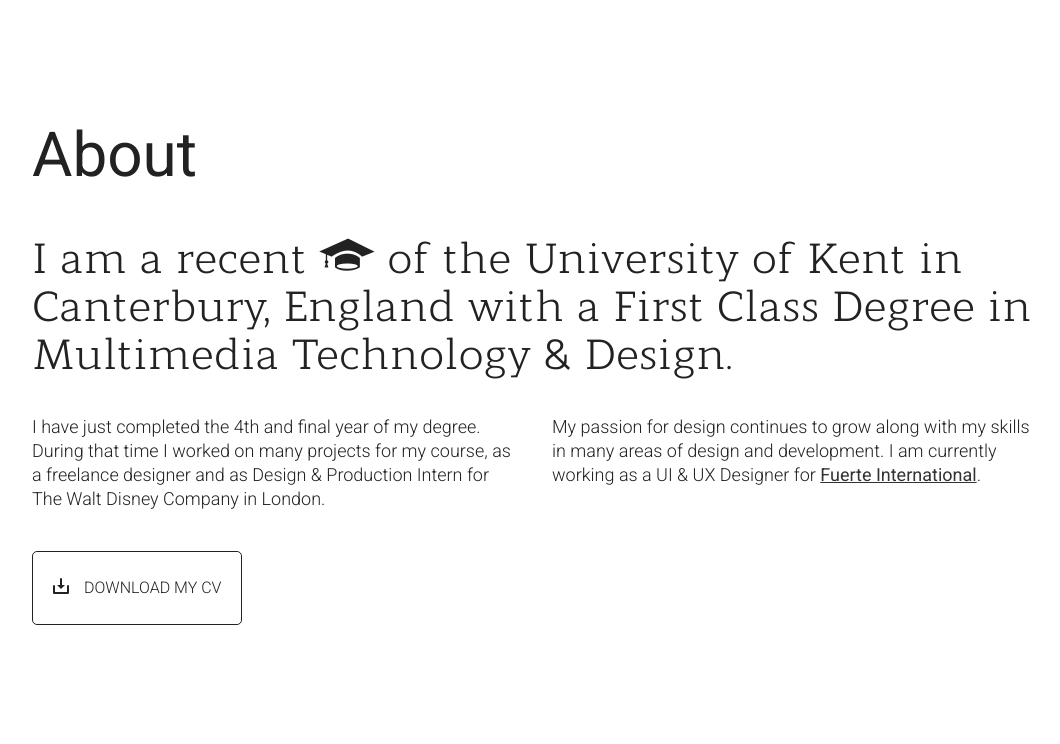
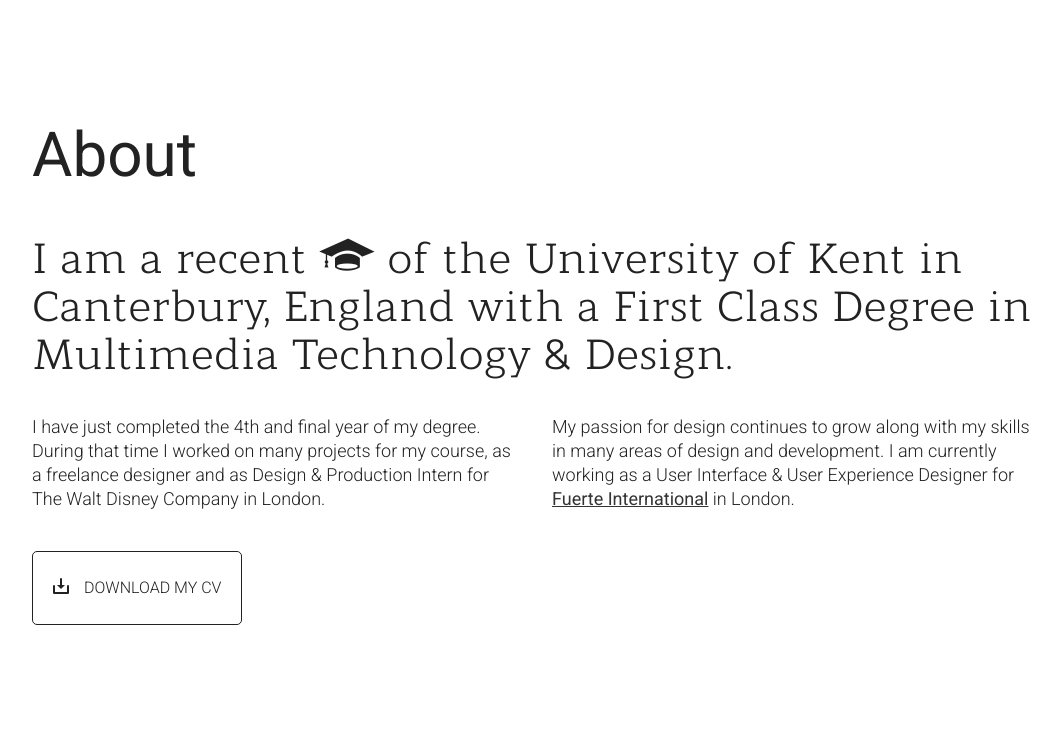
Before and after one commit to JacobH1992/jacob-hammond-portfolio, a PHP site: page / in a window 1280 px wide. Shown: the part 635-1379 px from the top of the page, without its empty margins (108-1168 px from the left). Run offline with PHP 8.4, Linux system fonts and the light colour scheme; some libraries are stand-ins or nearby versions.

Commit message:
Added text to homepage

```diff
--- a/views/index.php
+++ b/views/index.php
@@ -14,7 +14,7 @@
             <h1>About</h1>
             <h2 class="wow fadeIn" data-wow-delay=".25s">I am a recent <i class="ico-graduate ico--no-margin"></i> of the University of Kent in Canterbury, England with a First Class Degree in Multimedia Technology & Design.</h2>
             <p class="half-margin wow fadeIn" data-wow-delay=".5s">I have just completed the 4th and final year of my degree. During that time I worked on many projects for my course, as a freelance designer and as Design & Production Intern for The Walt Disney Company in London.</p>
-            <p class="half-margin wow fadeIn" data-wow-delay=".75s">My passion for design continues to grow along with my skills in many areas of design and development. I am currently working as a UI & UX Designer for <a href="http://fuerteint.com/">Fuerte International</a>.</p>
+            <p class="half-margin wow fadeIn" data-wow-delay=".75s">My passion for design continues to grow along with my skills in many areas of design and development. I am currently working as a User Interface & User Experience Designer for <a href="http://fuerteint.com/">Fuerte International</a> in London.</p>
             <div class="section-content-wrapper">
                 <a href="/downloads/Jacob-Hammond-Multimedia-Designer-CV-2014.pdf" target="_blank" class="btn"><i class="ico-download"></i>DOWNLOAD MY CV</a>
             </div>
```
